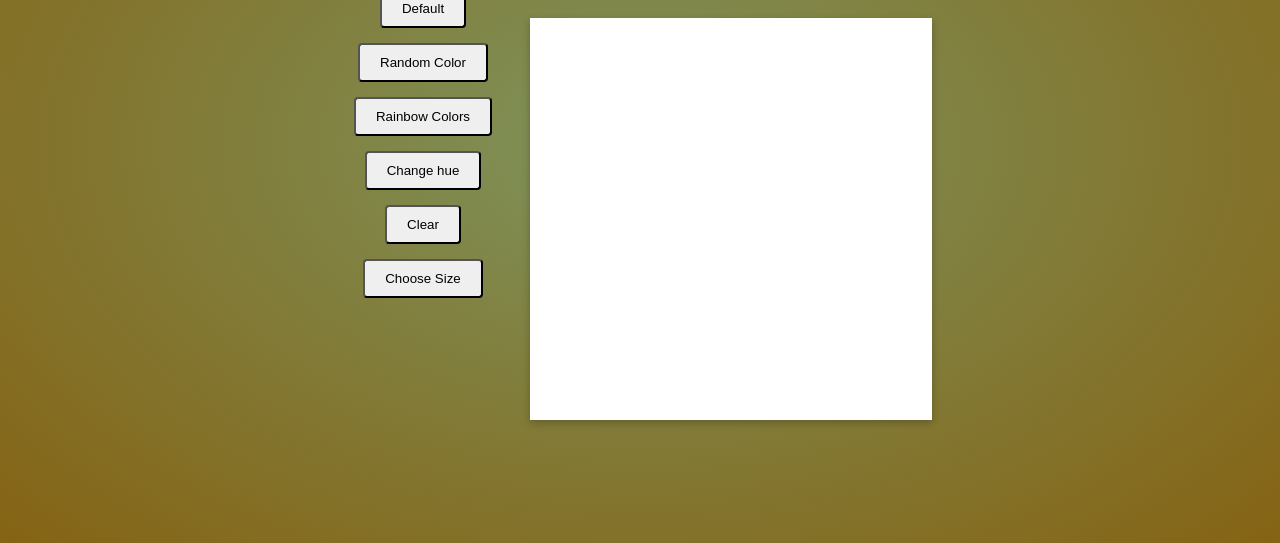
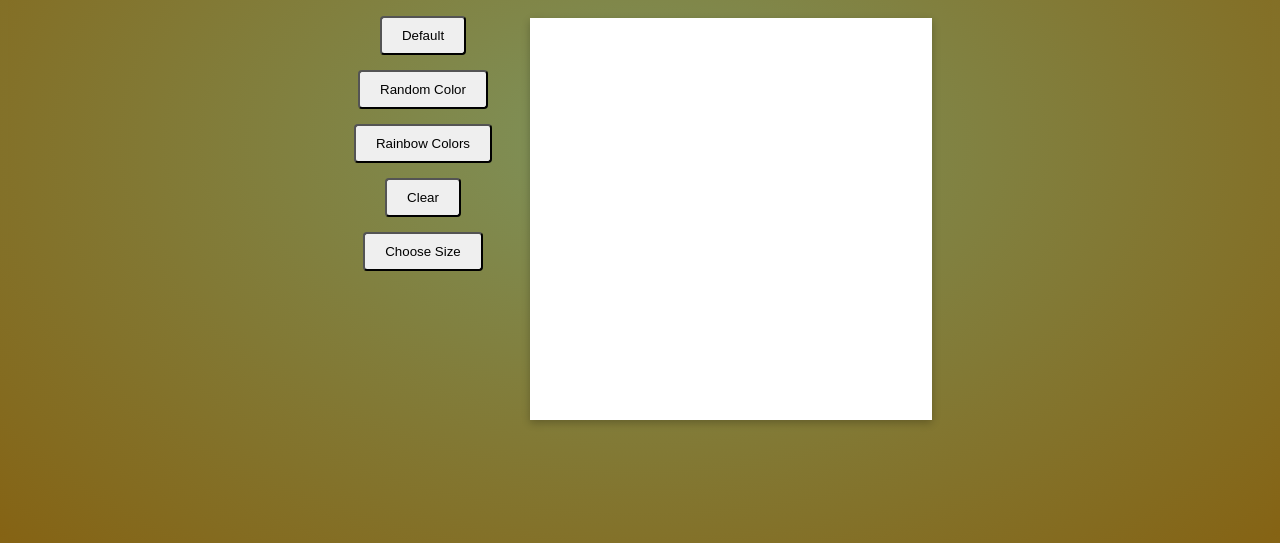
Before and after one commit to snune070/Project-Etch-A-Sketch, a plain HTML site: page index.html in a window 1280 px wide. Shown: the part 265-808 px from the top of the page. Drawn offline with Linux system fonts and the light colour scheme.

Commit message:
Removed hue button

```diff
--- a/index.html
+++ b/index.html
@@ -18,7 +18,6 @@
         <button id="black">Default</button>
         <button id="random">Random Color</button>
         <button id="rainbow">Rainbow Colors</button>
-        <button id="hue">Change hue</button>
         <button id="clear">Clear</button>
         <button id="size">Choose Size</button>
     </div>
```
